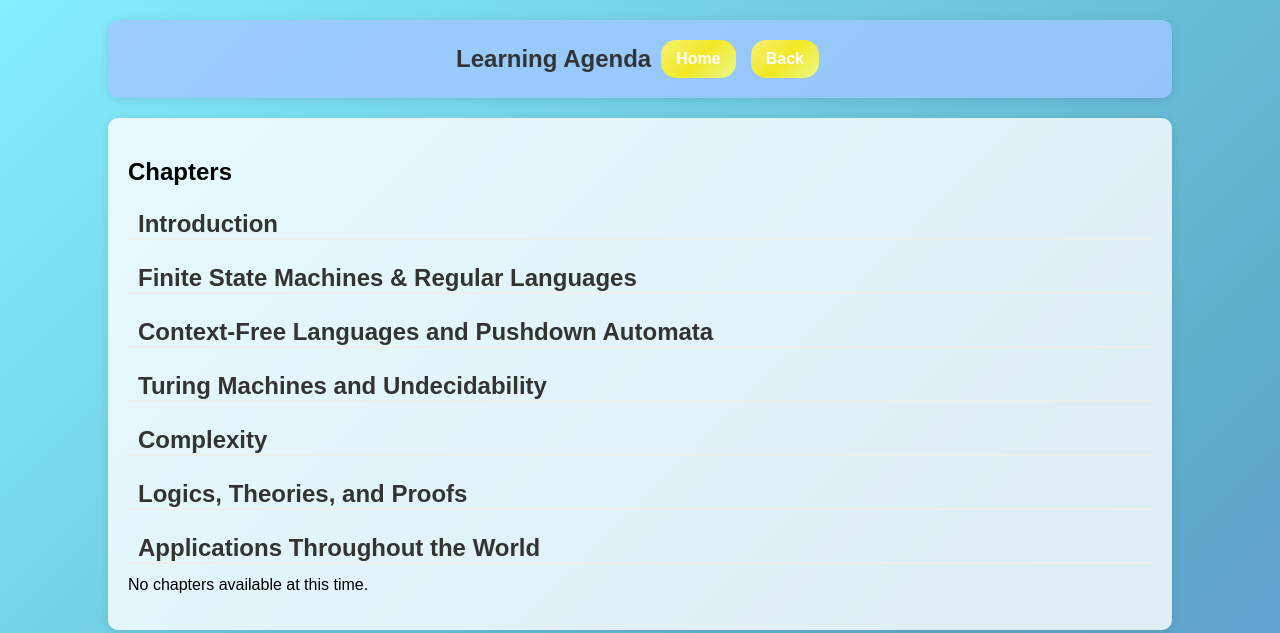
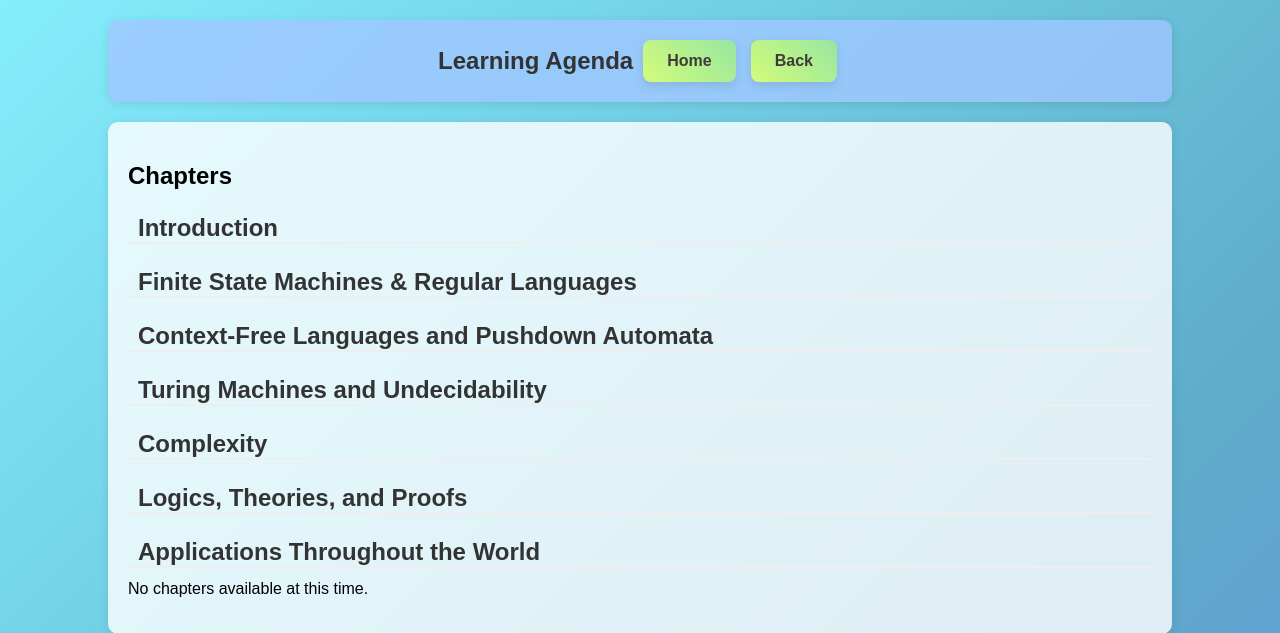
Before and after one commit to youssefmetwalli/ITS-FA, a Flask app: page /course in a window 1280 px wide. Shown: the top 633 px of the page. Run offline with Flask 2, Linux system fonts and the light colour scheme; the visitor is signed in with stand-in values (Sample User, id 1); data that the repository does not hold is empty; some libraries are stand-ins or nearby versions.

Commit message:
modern button ui

```diff
--- a/static/css/styles.css
+++ b/static/css/styles.css
@@ -136,19 +136,30 @@ li {
 
 .button {
     display: inline-block;
-    padding: 10px 15px;
+    padding: 12px 24px;
     margin: 10px 5px;
     text-decoration: none;
-    color: white;
-    background: linear-gradient(-45deg, #ebf98c, #f2e823, #f7f073);
-    border-radius: 15px;
     font-weight: bold;
-    transition: background 0.3s ease;
+    color: #413a3a;
+    background: linear-gradient(45deg, #d4fc79, #96e6a1);
+    border-radius: 8px;
+    transition: background 0.3s ease, transform 0.2s ease, box-shadow 0.2s ease;
+    box-shadow: 0 4px 10px rgba(0, 0, 0, 0.1);
 }
 
 .button:hover {
-    background: linear-gradient(-45deg, #f7f073, #f2e823, #ebf98c);
+    background: linear-gradient(45deg, #96e6a1, #d4fc79);
+    transform: translateY(-3px);
+    box-shadow: 0 6px 12px rgba(0, 0, 0, 0.15);
 }
+
+.button:focus,
+.button:active {
+    outline: none;
+    box-shadow: 0 0 0 3px rgba(150, 230, 160, 0.5);
+}
+
+
 
 
 .header-container {
```
